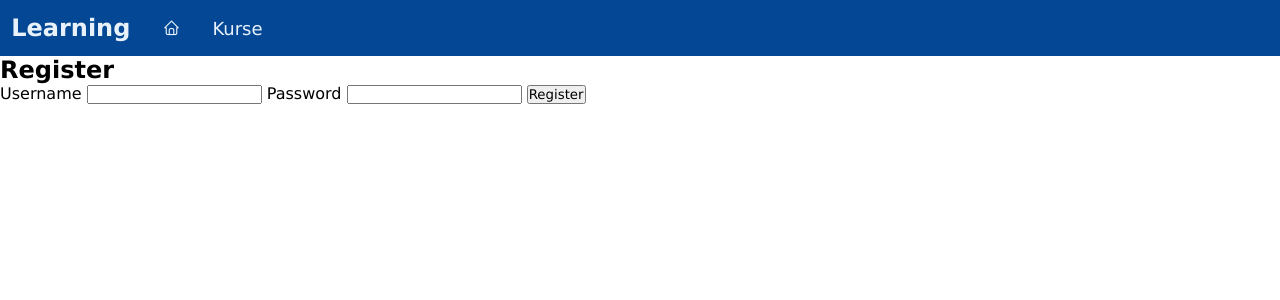
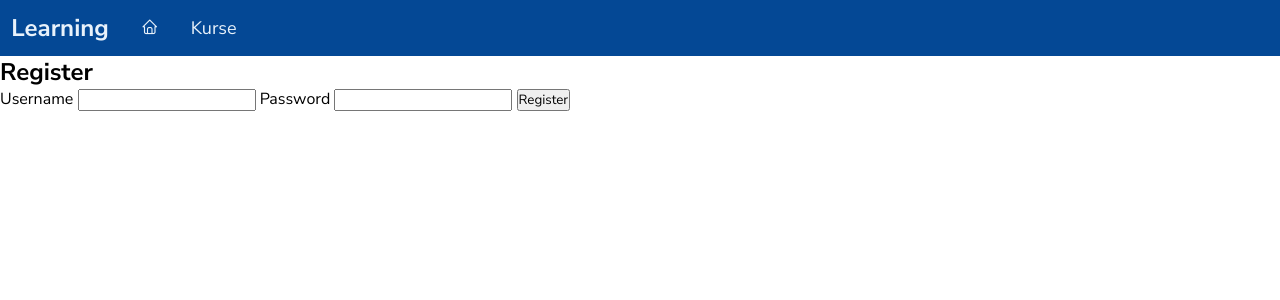
Before and after one commit to EuleHund3506900/Learning-with-Flask, a Flask app: page /auth/register/ in a window 1280 px wide. Shown: the top 300 px of the page. Run offline with Flask 3, Linux system fonts and the light colour scheme.

Commit message:
config scripts & font update

```diff
--- a/static/main.css
+++ b/static/main.css
@@ -1,7 +1,12 @@
 * {
     margin: 0;
     padding: 0;
-    font-family: 'Lucida Sans', 'Lucida Sans Regular', 'Lucida Grande', 'Lucida Sans Unicode', Geneva, Verdana, sans-serif;
+    font-family: Nunito, sans-serif;
+}
+
+@font-face {
+    font-family: Nunito;
+    src: url('./fonts/NunitoSans.ttf') format('truetype');
 }
 
 :root {
```
Also changed, not shown: static/github-css.css (+6 -6 lines), static/fonts/NunitoSans.ttf (added), 2 other files.
